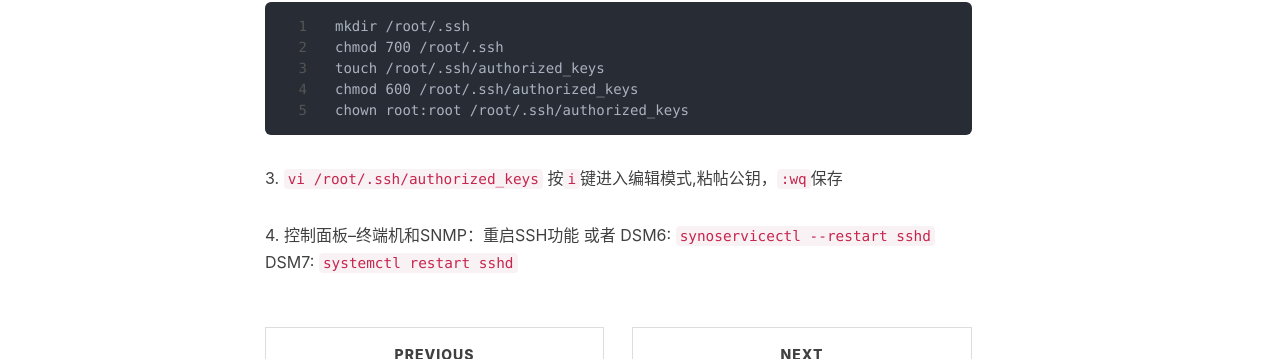
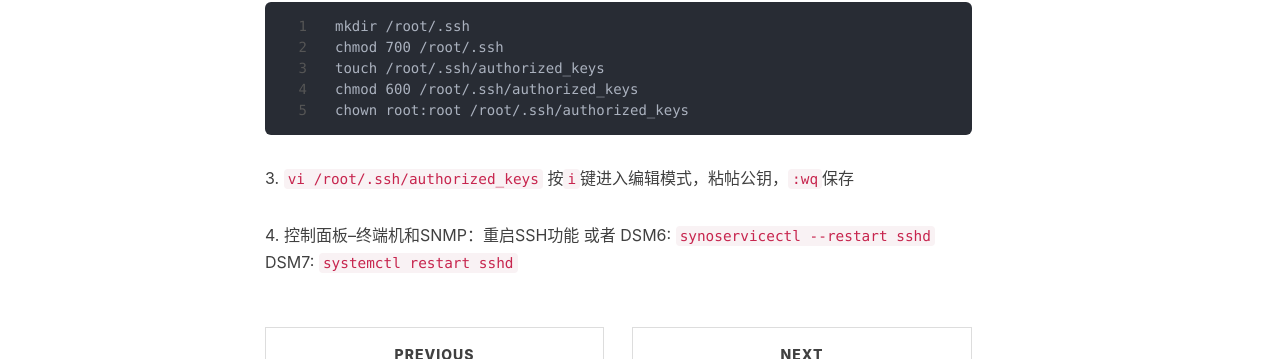
Before and after one commit to se7enmuting/Se7enMuting.github.io, a Jekyll site: the page built from _posts/2018-08-06-DSM_SSH.md, in a window 1280 px wide. Shown: the part 737-1096 px from the top of the page. Built offline with Jekyll 4.4.1, drawn with Linux system fonts in a browser that asks for light colours; nearby versions of some CDN libraries; comment, search, counter and statistics services are not loaded.

Commit message:
Update 2018-08-06-DSM_SSH.md

````diff
--- a/_posts/2018-08-06-DSM_SSH.md
+++ b/_posts/2018-08-06-DSM_SSH.md
@@ -25,7 +25,7 @@ chown root:root /root/.ssh/authorized_keys
 ```
 3.
 `vi /root/.ssh/authorized_keys`
-按`i`键进入编辑模式,粘帖公钥，`:wq`保存
+按`i`键进入编辑模式，粘帖公钥，`:wq`保存
 
 4.
 控制面板--终端机和SNMP：重启SSH功能
````
